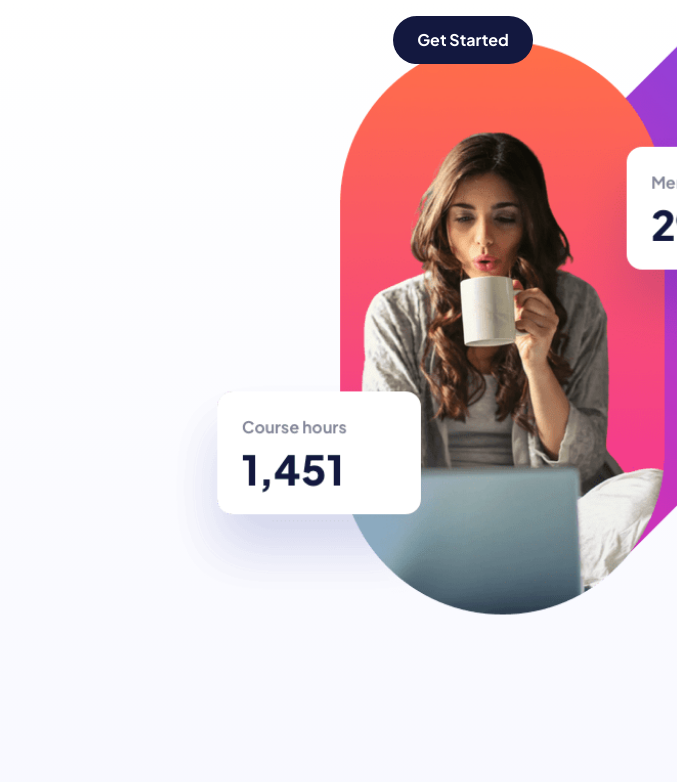
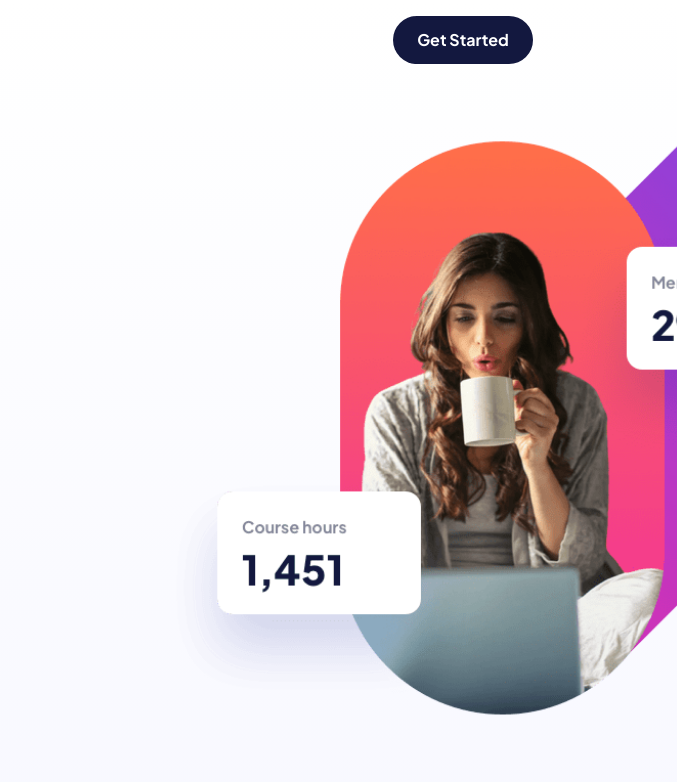
Before and after one commit to BliadzeMariam/skilledElerningLanding, a plain HTML site: page index.html in a window 1280 px wide. Shown: the top 782 px of the page, 603-1280 px from the left. Drawn offline with Linux system fonts and the light colour scheme.

Commit message:
Update style.css

```diff
--- a/style.css
+++ b/style.css
@@ -185,7 +185,7 @@ body {
 @media (min-width: 576px) {
     .hero-image {
         position: absolute;
-        top: -100px;
+        top: 0;
         right: 0;
         width: 50%;
         height: 80vh;
```
